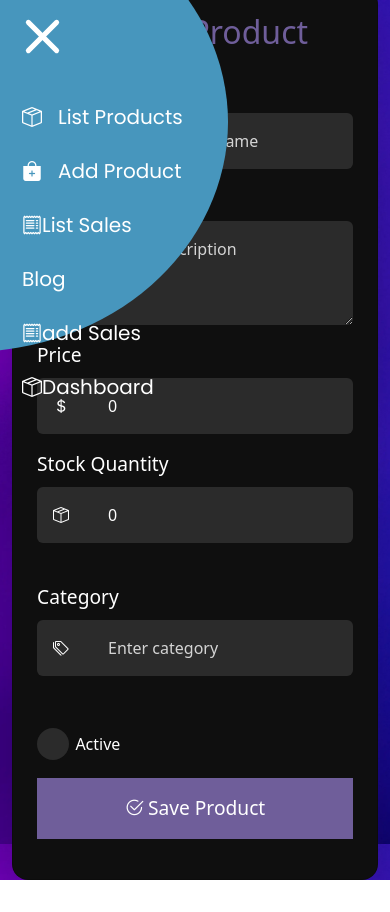
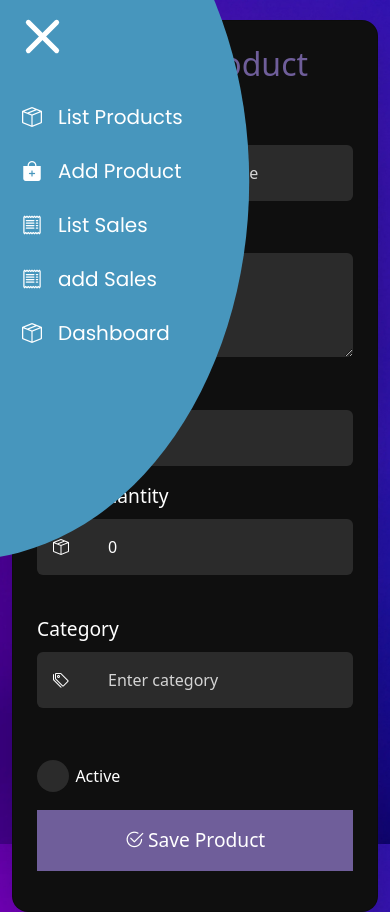
Before and after one commit to viniciusjuste/Sales-and-Inventory-Dashboard-FrontEnd, an Angular app in the folder SalesAndInventoryDashboard-FE/: page /add-product in a window 390 px wide. Both pictures are taken after a click on the element 42 px from the left and 50 px from the top of the page. Before the commit the page ends 880 px from the top, so only its background shows below. Built offline with nearby package versions, Linux system fonts and the light colour scheme.

Commit message:
style: ajuste desgin mobile

```diff
--- a/SalesAndInventoryDashboard-FE/src/app/components/add-product/add-product.component.css
+++ b/SalesAndInventoryDashboard-FE/src/app/components/add-product/add-product.component.css
@@ -115,3 +115,15 @@ form .form-check-label {
         font-size: 1.2rem;
     }
 }
+
+@media screen and (max-width: 500px) {
+    .form-wrapper {
+        margin-top: 5.5rem;
+    }
+}
+
+@media screen and (max-width: 380px) {
+    .form-wrapper {
+        margin-top: 22.5rem;
+    }
+}
--- a/SalesAndInventoryDashboard-FE/src/app/components/add-sale/add-sale.component.css
+++ b/SalesAndInventoryDashboard-FE/src/app/components/add-sale/add-sale.component.css
@@ -46,3 +46,9 @@ select {
     background-color: var(--petroleumBlue-hover);
     color: var(--white);
 }
+
+@media (max-width: 1000px) {
+.section-wrapper {
+    padding-top: 4rem !important;
+}
+}
--- a/SalesAndInventoryDashboard-FE/src/app/components/dashboard/dashboard.component.css
+++ b/SalesAndInventoryDashboard-FE/src/app/components/dashboard/dashboard.component.css
@@ -24,3 +24,13 @@
     height: 400px;
     margin: 0 auto;
 }
+
+@media screen and (max-width: 1000px) {
+    .dashboard-cards {
+        margin-top: 3rem;
+    }
+
+    .card {
+        margin-bottom: 0rem;
+    }
+}
--- a/SalesAndInventoryDashboard-FE/src/app/components/list-products/list-products.component.css
+++ b/SalesAndInventoryDashboard-FE/src/app/components/list-products/list-products.component.css
@@ -147,6 +147,10 @@ form .form-check-label {
     padding-top: 1rem !important;
   }
 
+  .input-wrapper {
+    margin-top: 3rem;
+  }
+
   @media screen and (max-width: 768px) {
     .container-fluid {
       padding: 0.3rem !important;
--- a/SalesAndInventoryDashboard-FE/src/app/components/list-sales/list-sales.component.css
+++ b/SalesAndInventoryDashboard-FE/src/app/components/list-sales/list-sales.component.css
@@ -27,3 +27,9 @@
     font-family: var(--poppins);
     color: var(--white);
 }
+
+@media screen and (max-width: 1000px) {
+   .input-wrapper {
+    margin-top: 3rem;
+   }
+}
--- a/SalesAndInventoryDashboard-FE/src/app/shared/sidebar/sidebar.component.css
+++ b/SalesAndInventoryDashboard-FE/src/app/shared/sidebar/sidebar.component.css
@@ -190,9 +190,8 @@
     }
 
     .change-bg {
-        width: 520px;
-        height: 460px;
+        width: 573px;
+        height: 757px;
         transform: translate(-60%, -30%);
     }
-
 }
--- a/SalesAndInventoryDashboard-FE/src/app/shared/sidebar/sidebar.component.html
+++ b/SalesAndInventoryDashboard-FE/src/app/shared/sidebar/sidebar.component.html
@@ -85,22 +85,23 @@
                     <span class="title ms-3">Add Product</span>
                 </a>
             </li>
-            <li><a routerLink="/list-sales">
+            <li (click)="menuOnClick()">
+                <a routerLink="/list-sales">
 
                     <span class="icon"><i class="bi bi-receipt"></i></span>
-                    <span class="title">List Sales</span>
-                </a></li>
-            <li><a href="#">Blog</a></li>
-            <li>
+                    <span class="title ms-3">List Sales</span>
+                </a>
+            </li>
+            <li (click)="menuOnClick()">
                 <a routerLink="/add-sales">
                     <span class="icon"><i class="bi bi-receipt"></i></span>
-                    <span class="title">add Sales</span>
+                    <span class="title ms-3">add Sales</span>
                 </a>
             </li>
-            <li>
+            <li (click)="menuOnClick()">
                 <a routerLink="/dashboard">
                     <span class="icon"><i class="bi bi-box-seam"></i></span>
-                    <span class="title">Dashboard</span>
+                    <span class="title ms-3">Dashboard</span>
                 </a>
             </li>
         </ul>
```
